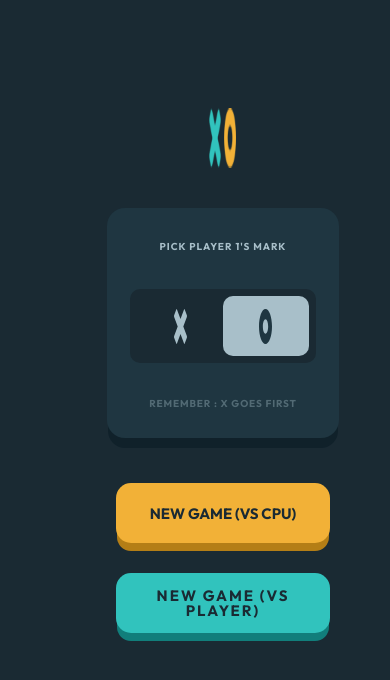
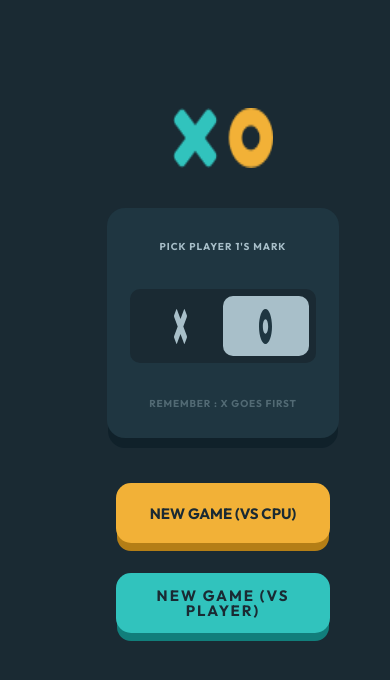
Before and after one commit to munezeromicha/Tic-Tac-Game, a React (Vite) app: page / in a window 390 px wide. Shown: the top 680 px of the page. Built offline with nearby package versions, Linux system fonts and the light colour scheme.

Commit message:
Responsiveness added on some starting page

```diff
--- a/src/components/NewGame.css
+++ b/src/components/NewGame.css
@@ -76,7 +76,7 @@
     animation: fadeIn 2s ease forwards;
 }
 #image{
-  width: 7%;
+  width: 100px;
   height: 60px;
 }
 
```
